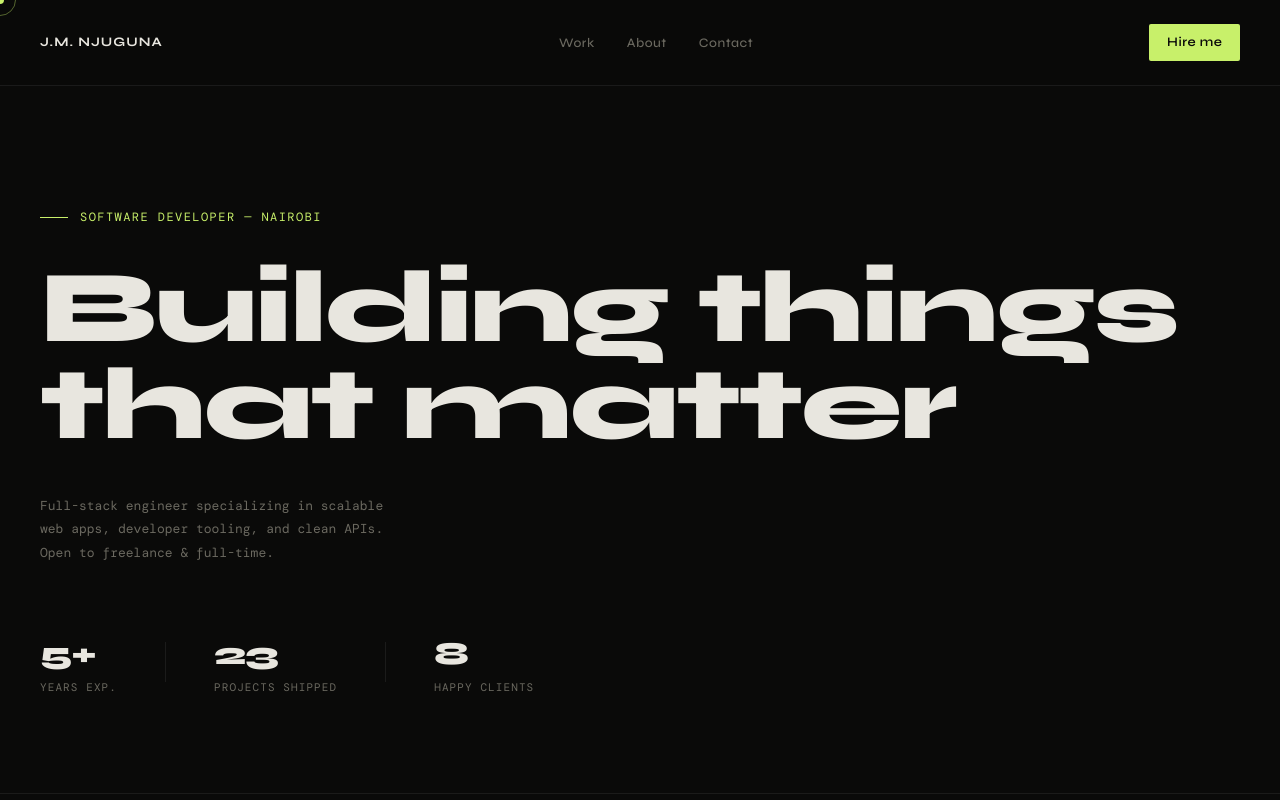
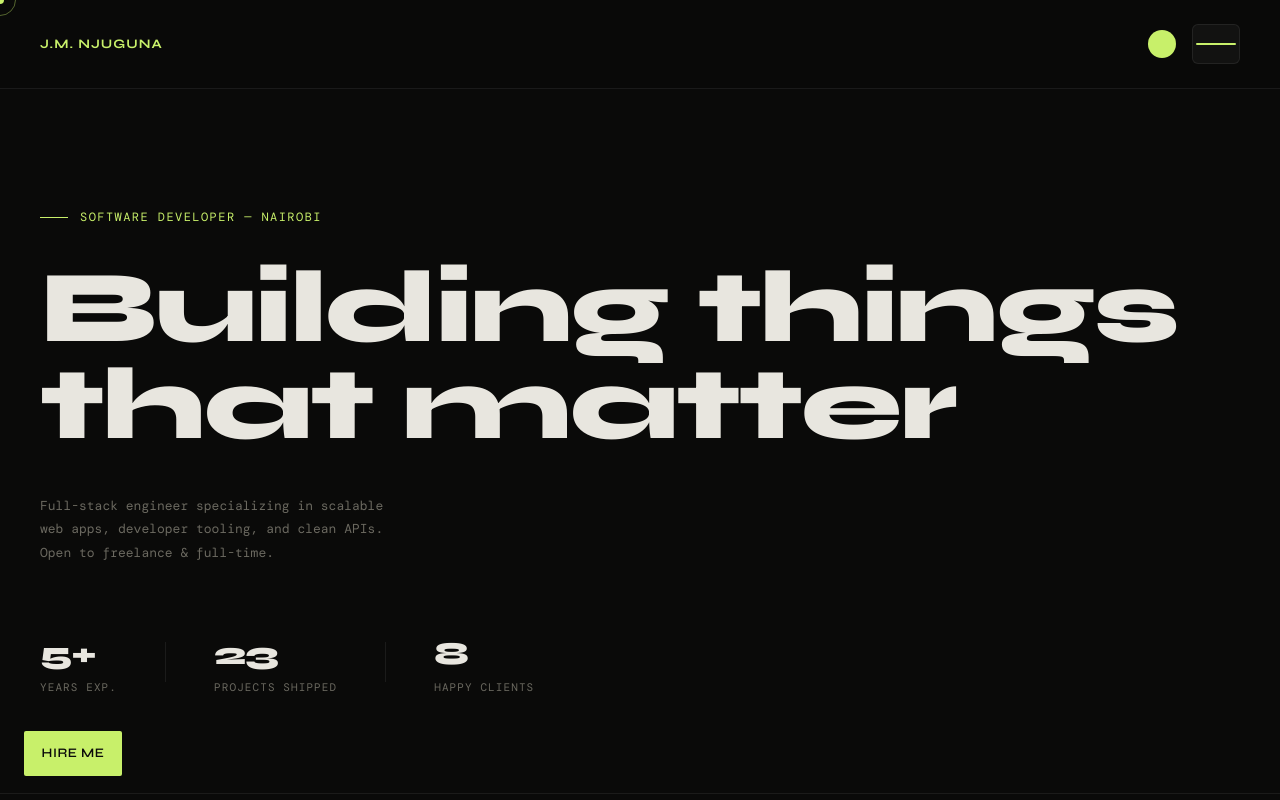
Before and after one commit to Mj-Njuguna/portfolio, a React (Vite) app: page / in a window 1280 px wide. Shown: the top 800 px of the page. Built offline with nearby package versions, Linux system fonts and the light colour scheme; a web font is replaced by a local one.

Commit message:
deconstructed the navbar 7/5/2026

```diff
--- a/src/components/Footer.tsx
+++ b/src/components/Footer.tsx
@@ -2,7 +2,7 @@ const links = [
   { label: 'GitHub', href: '#' },
   { label: 'LinkedIn', href: '#' },
   { label: 'Twitter', href: '#' },
-  { label: 'Resume', href: '#' },
+
 ];
 
 export default function Footer() {
--- a/src/components/Nav.tsx
+++ b/src/components/Nav.tsx
@@ -1,12 +1,31 @@
 import { useEffect, useRef, useState } from 'react';
-import { Link, useLocation } from 'react-router-dom';
+import { Link, useLocation, useNavigate } from 'react-router-dom';
 import { gsap } from 'gsap';
+
+const menuItems = ['work', 'about', 'contact'];
 
 export default function Nav() {
   const navRef = useRef<HTMLElement>(null);
   const [scrolled, setScrolled] = useState(false);
+  const [theme, setTheme] = useState<'dark' | 'light'>('dark');
+  const [menuOpen, setMenuOpen] = useState(false);
   const location = useLocation();
+  const navigate = useNavigate();
   const isHome = location.pathname === '/';
+
+  useEffect(() => {
+    const savedTheme = localStorage.getItem('theme');
+    const prefersDark = window.matchMedia('(prefers-color-scheme: dark)').matches;
+    const initialTheme = savedTheme === 'light' ? 'light' : savedTheme === 'dark' ? 'dark' : prefersDark ? 'dark' : 'light';
+
+    setTheme(initialTheme);
+    document.documentElement.dataset.theme = initialTheme;
+  }, []);
+
+  useEffect(() => {
+    document.documentElement.dataset.theme = theme;
+    localStorage.setItem('theme', theme);
+  }, [theme]);
 
   useEffect(() => {
     gsap.fromTo(
@@ -20,17 +39,27 @@ export default function Nav() {
     return () => window.removeEventListener('scroll', onScroll);
   }, []);
 
+  const toggleTheme = () => setTheme(theme === 'dark' ? 'light' : 'dark');
+
   const scrollTo = (id: string) => {
+    if (isHome) {
       document.getElementById(id)?.scrollIntoView({ behavior: 'smooth' });
+      return;
+    }
+
+    navigate('/');
+    setTimeout(() => document.getElementById(id)?.scrollIntoView({ behavior: 'smooth' }), 150);
   };
 
   return (
+    <>
       <nav
         ref={navRef}
         className="fixed top-0 left-0 right-0 z-[100] flex items-center justify-between px-10 py-6"
         style={{
           borderBottom: '1px solid var(--border)',
-        background: scrolled ? 'rgba(10,10,9,0.95)' : 'rgba(10,10,9,0.85)',
+          background: scrolled ? 'var(--nav-bg-scrolled)' : 'var(--nav-bg)',
+          color: 'var(--nav-text)',
           backdropFilter: 'blur(12px)',
           transition: 'background 0.3s',
         }}
@@ -38,48 +67,134 @@ export default function Nav() {
         <Link
           to="/"
           className="font-bold text-[13px] tracking-[0.08em] uppercase no-underline"
-        style={{ fontFamily: 'Syne, sans-serif', color: 'var(--text)' }}
+          style={{ fontFamily: 'Syne, sans-serif', color: 'var(--nav-text)' }}
         >
           J.M. Njuguna
         </Link>
 
-      <ul className="flex gap-8 list-none">
-        {isHome ? (
-          ['work', 'about', 'contact'].map(id => (
-            <li key={id}>
+        <div className="flex items-center gap-4">
           <button
-                onClick={() => scrollTo(id)}
-                className="text-[13px] font-medium tracking-[0.04em] bg-transparent border-none cursor-none transition-colors duration-200"
-                style={{ fontFamily: 'Syne, sans-serif', color: 'var(--text-muted)' }}
-                onMouseEnter={e => (e.currentTarget.style.color = 'var(--text)')}
-                onMouseLeave={e => (e.currentTarget.style.color = 'var(--text-muted)')}
+            type="button"
+            onClick={toggleTheme}
+            className="relative flex h-7 w-7 items-center justify-center"
+            aria-label={theme === 'dark' ? 'Switch to light mode' : 'Switch to dark mode'}
+            onMouseEnter={(e) => {
+              const overlay = e.currentTarget.querySelector('[data-theme-overlay]') as HTMLElement;
+              if (overlay) overlay.style.opacity = '1';
+            }}
+            onMouseLeave={(e) => {
+              const overlay = e.currentTarget.querySelector('[data-theme-overlay]') as HTMLElement;
+              if (overlay) overlay.style.opacity = '0';
+            }}
           >
-                {id.charAt(0).toUpperCase() + id.slice(1)}
+            {/* Base circle */}
+            <div
+              className="absolute inset-0 rounded-full"
+              style={{ background: 'var(--theme-toggle-bg)' }}
+            />
+            {/* Crescent overlay - hidden by default, shows on hover */}
+            <div
+              data-theme-overlay
+              className="absolute transition-opacity duration-300"
+              style={{
+                inset: 0,
+                opacity: 0,
+                background: 'var(--nav-bg)',
+                borderRadius: '50%',
+                clipPath: 'polygon(70% 0%, 100% 0%, 100% 100%, 70% 100%, 55% 85%, 55% 15%)',
+              }}
+            />
+          </button>
+
+          <button
+            type="button"
+            onClick={() => setMenuOpen(open => !open)}
+            aria-expanded={menuOpen}
+            aria-label={menuOpen ? 'Close menu' : 'Open menu'}
+            className="relative flex h-10 w-12 items-center justify-center rounded-md border"
+            style={{ borderColor: 'var(--border)', background: 'var(--menu-btn-bg)' }}
+          >
+            <span
+              className="block h-[2px] w-5 rounded-full bg-current transition-transform duration-300"
+              style={{ transform: menuOpen ? 'translateY(4px) rotate(45deg)' : 'none' }}
+            />
+            <span
+              className="absolute block h-[2px] rounded-full bg-current transition-all duration-300"
+              style={{
+                width: '14px',
+                transform: menuOpen ? 'translateX(-6px) translateY(0px)' : 'translateY(0px)',
+                opacity: menuOpen ? 0 : 1,
+              }}
+            />
+            <span
+              className="block h-[2px] w-5 rounded-full bg-current transition-transform duration-300"
+              style={{ transform: menuOpen ? 'translateY(-4px) rotate(-45deg)' : 'none' }}
+            />
+          </button>
+        </div>
+      </nav>
+
+      <div
+        className={`fixed top-[5.5rem] right-6 z-[90] w-[240px] rounded-3xl p-5 shadow-[0_30px_90px_rgba(0,0,0,0.12)] backdrop-blur-2xl transition-all duration-300 ${
+          menuOpen ? 'visible opacity-100 scale-100' : 'invisible opacity-0 scale-95'
+        }`}
+        style={{
+          border: '1px solid var(--border)',
+          background: 'var(--bg-card)',
+          color: 'var(--nav-text)',
+        }}
+      >
+        <div
+          style={{
+            height: '2px',
+            width: '3rem',
+            marginBottom: '1rem',
+            background: 'var(--accent)',
+            borderRadius: '999px',
+          }}
+        />
+        <ul className="flex flex-col gap-4 list-none">
+          {menuItems.map(item => (
+            <li key={item}>
+              <button
+                type="button"
+                onClick={() => {
+                  setMenuOpen(false);
+                  scrollTo(item);
+                }}
+                className="w-full rounded-xl px-4 py-3 text-left text-[14px] font-semibold uppercase tracking-[0.12em] transition-all duration-200"
+                style={{
+                  fontFamily: 'Syne, sans-serif',
+                  color: 'var(--nav-text-muted)',
+                  background: 'rgba(0,0,0,0)',
+                }}
+                onMouseEnter={e => {
+                  e.currentTarget.style.color = 'var(--accent)';
+                  e.currentTarget.style.background = 'var(--accent-dim)';
+                }}
+                onMouseLeave={e => {
+                  e.currentTarget.style.color = 'var(--nav-text-muted)';
+                  e.currentTarget.style.background = 'transparent';
+                }}
+              >
+                {item}
               </button>
             </li>
-          ))
-        ) : (
-          <li>
-            <Link
-              to="/"
-              className="text-[13px] font-medium tracking-[0.04em] no-underline transition-colors duration-200"
-              style={{ fontFamily: 'Syne, sans-serif', color: 'var(--text-muted)' }}
-              onMouseEnter={e => (e.currentTarget.style.color = 'var(--text)')}
-              onMouseLeave={e => (e.currentTarget.style.color = 'var(--text-muted)')}
-            >
-              Portfolio
-            </Link>
-          </li>
-        )}
+          ))}
         </ul>
+      </div>
 
       <a
         href="mailto:alex@example.com"
-        className="text-[13px] font-semibold tracking-[0.04em] no-underline px-[1.1rem] py-2 rounded-sm transition-opacity duration-200 hover:opacity-85"
-        style={{ fontFamily: 'Syne, sans-serif', color: 'var(--bg)', background: 'var(--accent)' }}
+        className="fixed left-6 bottom-6 z-[100] rounded-sm px-[1.1rem] py-3 text-[13px] font-semibold uppercase tracking-[0.04em] no-underline transition-colors duration-200 hover:bg-[rgba(200,240,106,0.15)]"
+        style={{
+          fontFamily: 'Syne, sans-serif',
+          color: 'var(--bg)',
+          background: 'var(--accent)',
+        }}
       >
         Hire me
       </a>
-    </nav>
+    </>
   );
 }
--- a/src/index.css
+++ b/src/index.css
@@ -15,10 +15,39 @@
   --text: #e8e6df;
   --text-muted: #6b6960;
   --text-dim: #3d3c38;
+  --nav-text: #c8f06a;
+  --nav-text-muted: #a4ca5d;
   --accent: #c8f06a;
   --accent-dim: rgba(200, 240, 106, 0.08);
   --border: rgba(255, 255, 255, 0.07);
   --border-hover: rgba(255, 255, 255, 0.15);
+  --nav-bg: rgba(10, 10, 9, 0.85);
+  --nav-bg-scrolled: rgba(10, 10, 9, 0.95);
+  --theme-toggle-bg: var(--accent);
+  --theme-toggle-overlay: var(--bg);
+  --theme-toggle-border: rgba(255, 255, 255, 0.12);
+  --menu-btn-bg: rgba(255, 255, 255, 0.04);
+}
+
+[data-theme='light'] {
+  --bg: #f8f8f3;
+  --bg-card: #ffffff;
+  --bg-hover: #f0f0ec;
+  --text: #11110f;
+  --text-muted: #5c5c52;
+  --text-dim: #7a7a70;
+  --nav-text: #5dbd49;
+  --nav-text-muted: #6aa85e;
+  --accent: #5dbd49;
+  --accent-dim: rgba(93, 189, 73, 0.14);
+  --border: rgba(17, 17, 17, 0.08);
+  --border-hover: rgba(17, 17, 17, 0.18);
+  --nav-bg: rgba(248, 248, 243, 0.88);
+  --nav-bg-scrolled: rgba(248, 248, 243, 0.95);
+  --theme-toggle-bg: #11110f;
+  --theme-toggle-overlay: var(--accent);
+  --theme-toggle-border: rgba(17, 17, 17, 0.12);
+  --menu-btn-bg: rgba(0, 0, 0, 0.08);
 }
 
 html { scroll-behavior: smooth; }
--- a/src/main.tsx
+++ b/src/main.tsx
@@ -2,9 +2,10 @@ import { StrictMode } from 'react';
 import { createRoot } from 'react-dom/client';
 import App from './App.tsx';
 import './index.css';
-
+// If you want to start measuring performance in your app, pass a function to log results (for example: reportWebVitals(console.log))
+// or send to an analytics endpoint. Learn more: https://bit.ly/CRA-vitals
 createRoot(document.getElementById('root')!).render(
   <StrictMode>
-    <App />
+   <App/>
   </StrictMode>
 );
```
Lines whose indentation alone changed are shown as unchanged.
